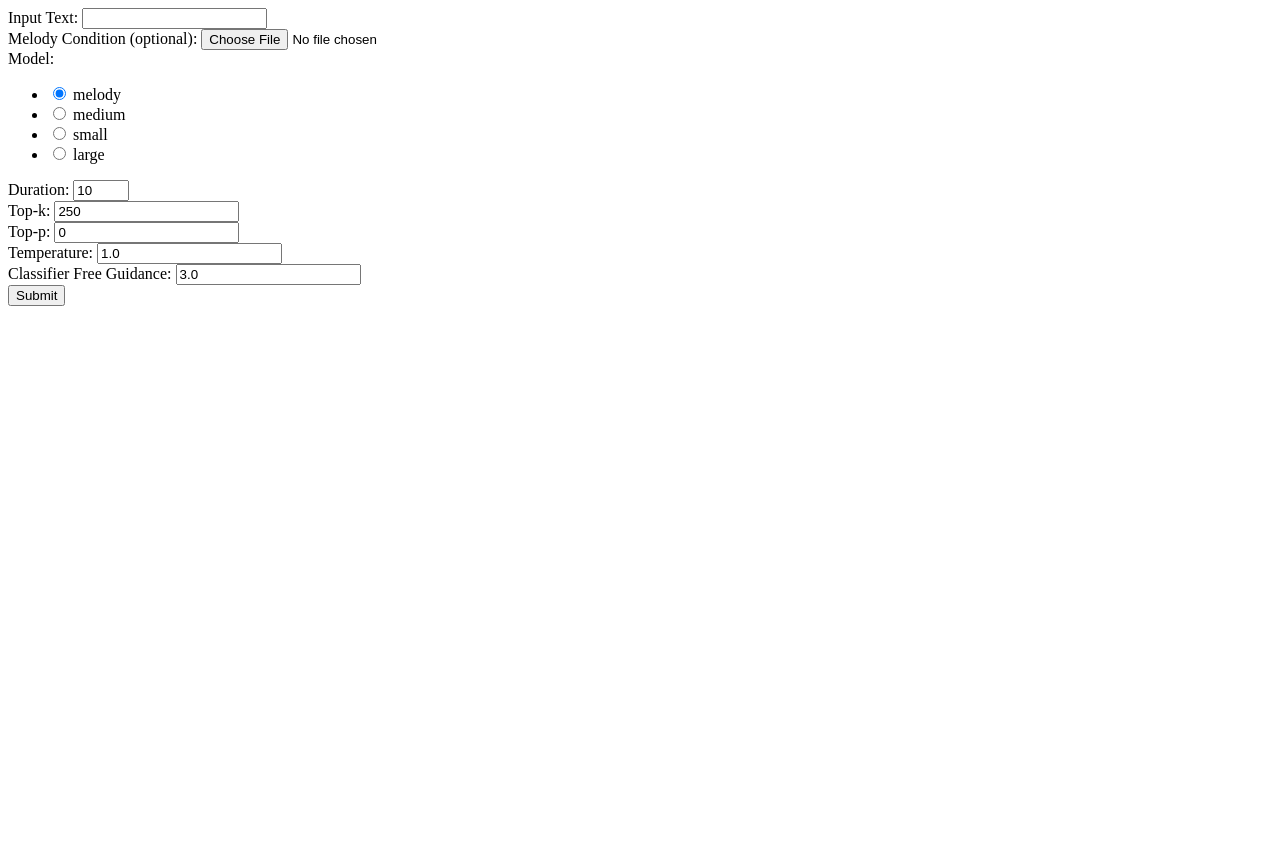
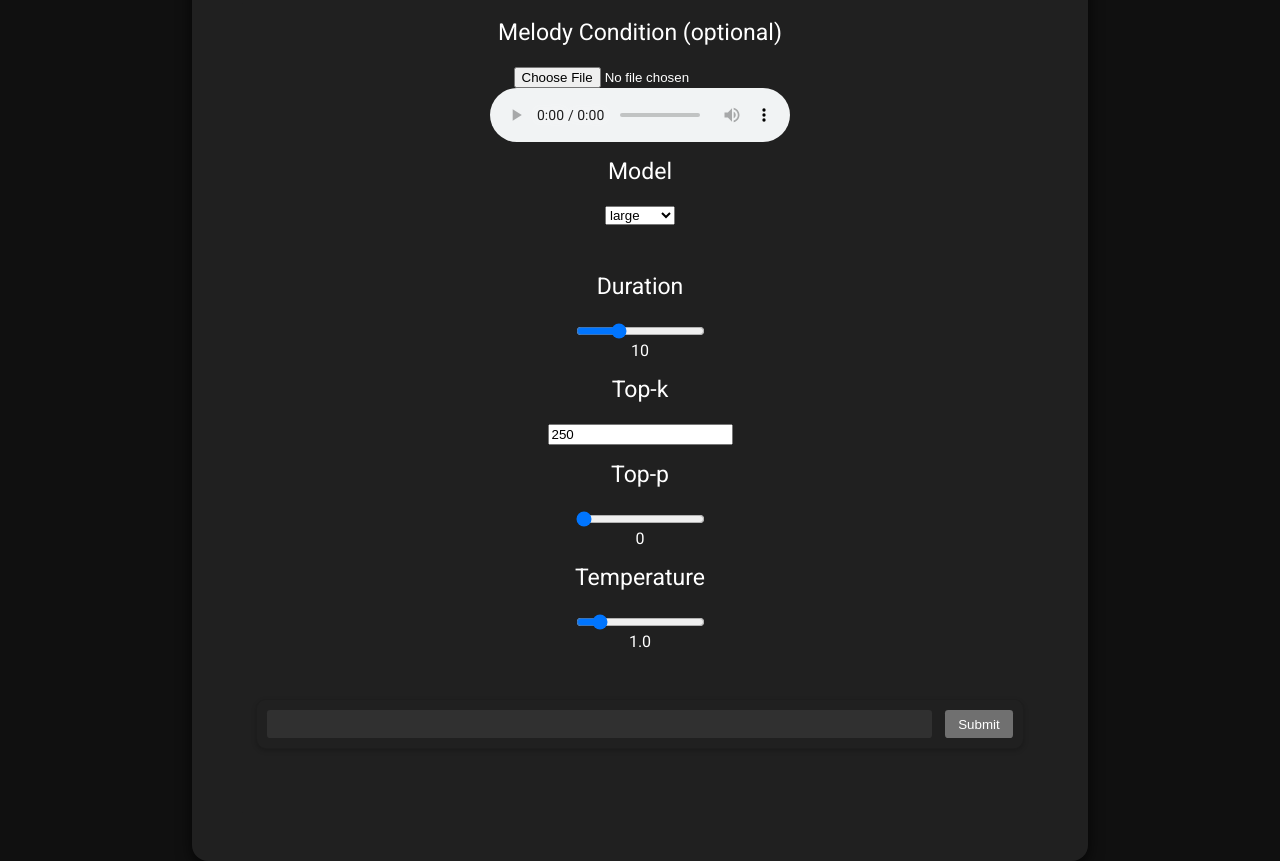
Before and after one commit to CoffeeVampir3/audiocraft-webui, a Flask app: page / in a window 1280 px wide. Before the commit the page ends 306 px from the top, so only its background shows below. Run offline with Flask 3, Linux system fonts and the light colour scheme.

Commit message:
Prettier.

```diff
--- a/templates/form.html
+++ b/templates/form.html
@@ -2,34 +2,144 @@
 <html>
 <head>
     <title>Music Generator</title>
+    <link href="https://fonts.googleapis.com/css?family=Roboto&display=swap" rel="stylesheet">
+    <style>
+        body {
+            font-family: 'Roboto', sans-serif;
+            background-color: #101010;
+            color: #ffffff;
+            margin: 0;
+            padding: 0;
+            display: flex;
+            justify-content: center;
+            align-items: center;
+            height: 100vh;
+        }
+
+        .container {
+            width: 80%;
+            max-width: 800px;
+            background-color: #202020;
+            padding: 3em;
+            border-radius: 1em;
+            box-shadow: 0px 5px 15px rgba(0, 0, 0, 0.7);
+            transition: all 0.3s ease;
+        }
+
+        .field {
+            margin-bottom: 2em;
+            width: 45%;
+            display: flex;
+            justify-content: center;
+            align-items: center;
+            flex-direction: column;
+            margin:auto;
+        }
+
+        .field label {
+            display: block;
+            margin-bottom: 0.5em;
+            color: #ffffff;
+            font-size: 1.2em;
+            font-weight: 500;
+        }
+
+        #advanced-settings {
+            margin-top: 1em;
+            padding: 1em;
+            background-color: #202020;
+            border-radius: 0.25em;
+            transition: all 0.3s ease;
+        }
+
+        #advanced-settings .field {
+            margin-bottom: 1em;
+        }
+
+        .submit-container {
+            display: flex;
+            justify-content: space-between;
+            align-items: center;
+            border: 1px solid rgba(0,0,0,0.1); /* light border */
+            background-color: #202020; /* dark background */
+            border-radius: 10px; /* rounded corners */
+            padding: 10px; /* some padding */
+            box-shadow: 0px 2px 5px rgba(0, 0, 0, 0.2); /* subtle shadow */
+        }
+
+        .submit-container input[type="text"] {
+            flex-grow: 1;
+            margin-right: 1em;
+            background-color: #303030; /* even darker background */
+            border: none; /* no border */
+            border-radius: 0.25em; /* slightly rounded corners */
+            color: #ffffff; /* white text */
+            padding: 0.5em; /* some padding */
+            transition: all 0.3s ease;
+        }
+
+        .submit-container input[type="submit"] {
+            background-color: #707070; /* dark gray background */
+            color: #ffffff; /* white text */
+            border: none; /* no border */
+            padding: 0.5em 1em; /* some padding */
+            border-radius: 0.25em; /* slightly rounded corners */
+            cursor: pointer;
+            transition: all 0.3s ease;
+        }
+
+        .group {
+            margin-bottom: 3em;
+        }
+    </style>
+
 </head>
 <body>
-    <form method="POST">
-        <div>
-            {{ form.text.label }}: {{ form.text }}
+    <div class="container">
+        <form method="POST" enctype="multipart/form-data">
+            <div id="advanced-settings">
+                <div class="group">
+                    <div class="field">
+                        <label>{{ form.melody.label }}</label>
+                        <input type="file" id="melody" name="melody" accept="audio/*">
+                        <audio id="audio-preview" controls></audio>
                     </div>
-        <div>
-            {{ form.melody.label }}: {{ form.melody }}
+                    <div class="field">
+                        <label>{{ form.model.label }}</label>
+                        {{ form.model }}
                     </div>
-        <div>
-            {{ form.model.label }}: {{ form.model }}
                 </div>
-        <div>
-            {{ form.duration.label }}: {{ form.duration }}
+
+                <div class="group">
+                    <div class="field">
+                        <label>{{ form.duration.label }}</label>
+                        <input type="range" id="duration" name="duration" min="1" max="30" value="{{ form.duration.data }}">
+                        <span id="duration-value">{{ form.duration.data }}</span>
                     </div>
-        <div>
-            {{ form.topk.label }}: {{ form.topk }}
+                    <div class="field">
+                        <label>{{ form.topk.label }}</label>
+                        <input type="number" id="topk" name="topk" min="0" value="{{ form.topk.data }}">
                     </div>
-        <div>
-            {{ form.topp.label }}: {{ form.topp }}
+                    <div class="field">
+                        <label>{{ form.topp.label }}</label>
+                        <input type="range" id="topp" name="topp" min="0" max="1" step="0.01" value="{{ form.topp.data }}">
+                        <span id="topp-value">{{ form.topp.data }}</span>
                     </div>
-        <div>
-            {{ form.temperature.label }}: {{ form.temperature }}
+                    <div class="field">
+                        <label>{{ form.temperature.label }}</label>
+                        <input type="range" id="temperature" name="temperature" min="0" max="7" step="0.01" value="{{ form.temperature.data }}">
+                        <span id="temperature-value">{{ form.temperature.data }}</span>
                     </div>
-        <div>
-            {{ form.cfg_coef.label }}: {{ form.cfg_coef }}
                 </div>
+
+                <div class="group">
+                    <div class="submit-container">
+                        {{ form.text }}
                         {{ form.submit }}
+                    </div>
+                </div>
+            </div>
         </form>
+    </div>
 </body>
 </html>
--- a/webui.py
+++ b/webui.py
@@ -1,5 +1,5 @@
 from flask import Flask, render_template, request, send_file
-from wtforms import Form, StringField, FileField, RadioField, IntegerField, FloatField, SubmitField
+from wtforms import Form, StringField, FileField, RadioField, IntegerField, FloatField, SubmitField, SelectField
 from wtforms.validators import DataRequired, NumberRange
 from scipy.io import wavfile
 import numpy as np
@@ -19,7 +19,6 @@ def load_and_process_audio(melody, model):
         try:
             sr, melody = melody[0], torch.from_numpy(melody[1]).to(model.device).float().t().unsqueeze(0)
         except json.JSONDecodeError:
-            # If the file metadata can't be read, try a basic read method
             sr, melody = wavfile.read(melody)
             melody = torch.from_numpy(melody).to(model.device).float().t().unsqueeze(0)
 
@@ -65,7 +64,7 @@ def predict(model, text, melody, duration, topk, topp, temperature, cfg_coef):
 class MusicForm(Form):
     text = StringField('Input Text', [DataRequired()])
     melody = FileField('Melody Condition (optional)')
-    model = RadioField('Model', choices=[('melody', 'melody'), ('medium', 'medium'), ('small', 'small'), ('large', 'large')], default='melody')
+    model = SelectField('Model', choices=[('melody', 'melody'), ('medium', 'medium'), ('small', 'small'), ('large', 'large')], default='large')
     duration = IntegerField('Duration', default=10, validators=[NumberRange(min=1, max=30)])
     topk = IntegerField('Top-k', default=250)
     topp = FloatField('Top-p', default=0)
@@ -90,7 +89,7 @@ def home():
 
         # Load and process the audio file if one was uploaded
         melody = None
-        if 'melody' in request.files:
+        if 'melody' in request.files and request.files['melody'].filename != '':
             melody_file = request.files['melody']
             melody = wavfile.read(melody_file)
 
```
Lines whose indentation alone changed are shown as unchanged.
